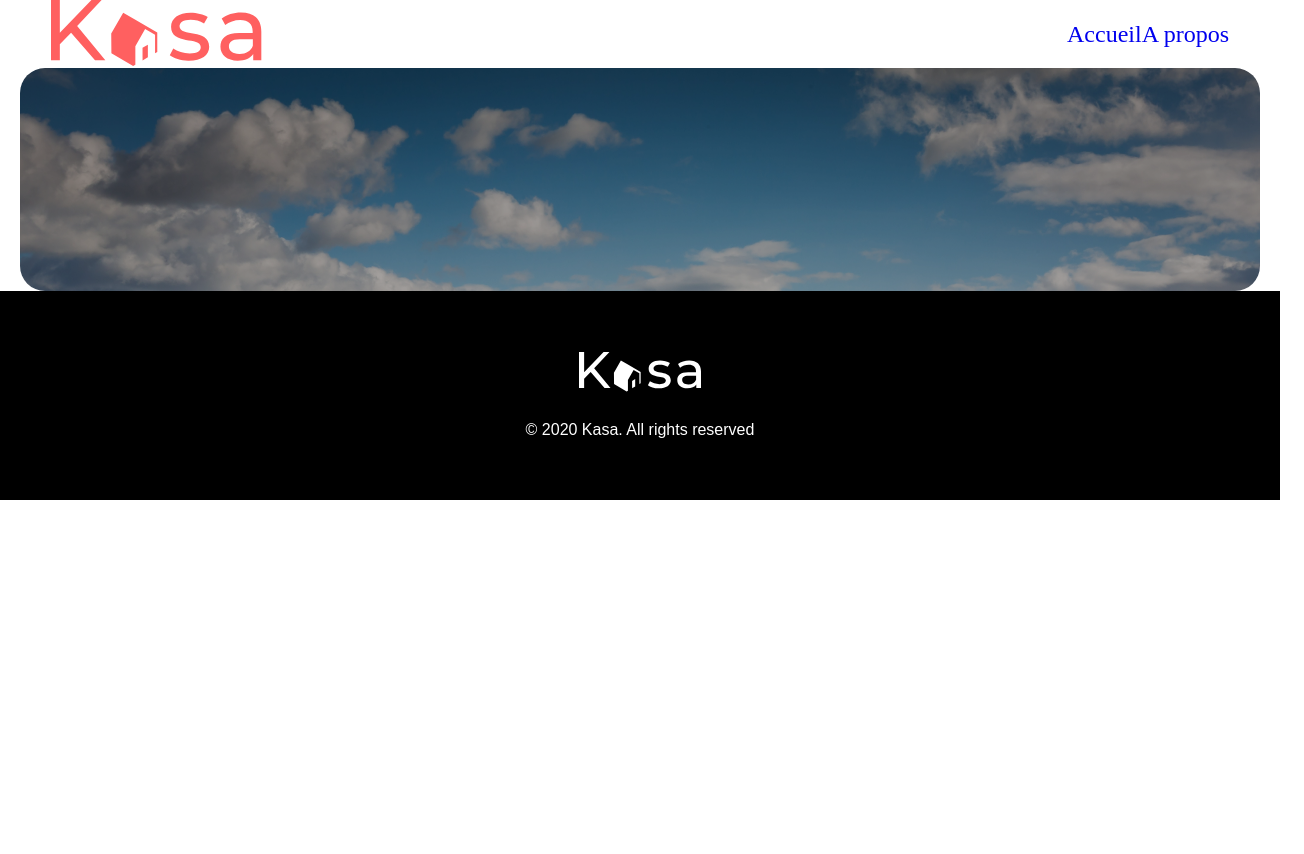
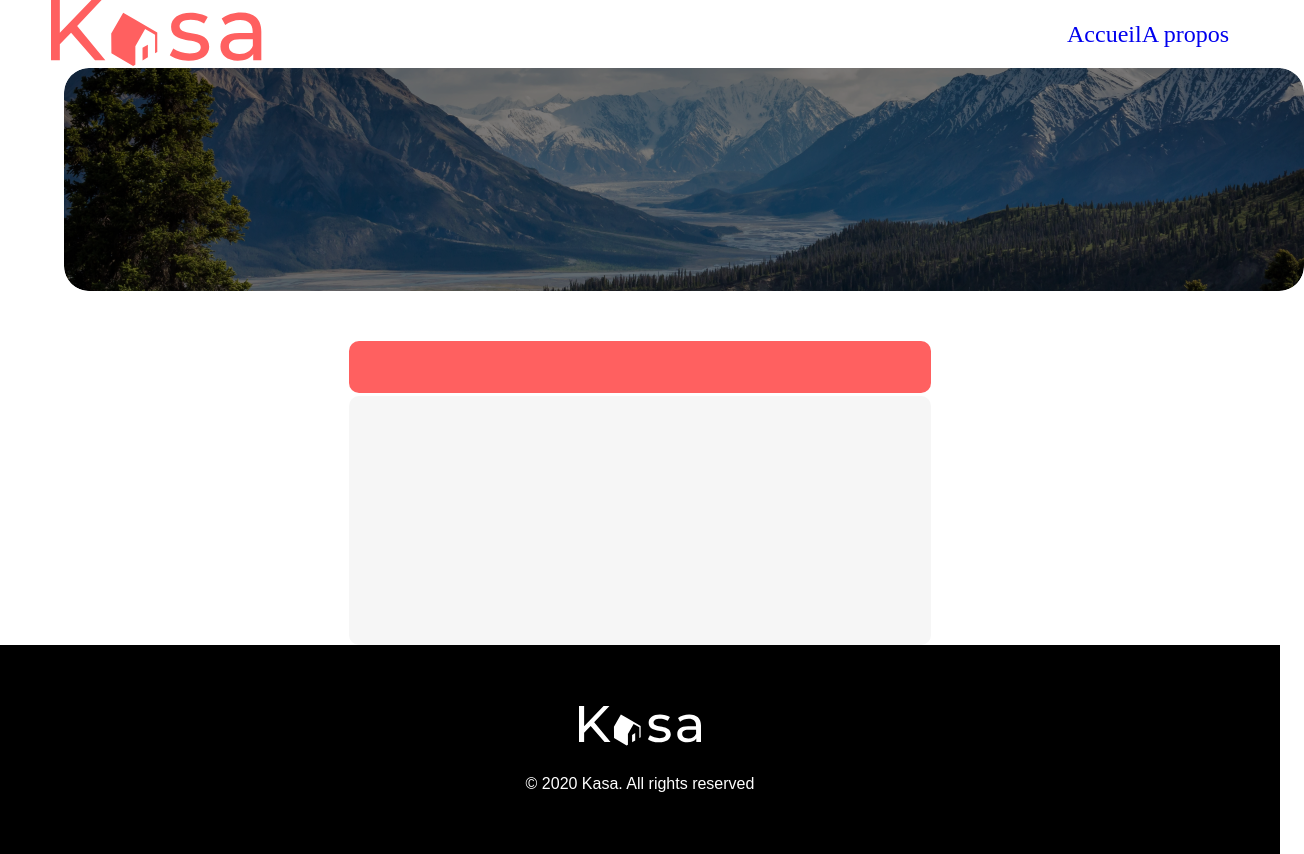
Before and after one commit to Chris92i/P7_kasa, a React (Vite) app: page /about in a window 1280 px wide. Shown: the whole page, 1304 px wide, since content can reach past the window. Before the commit the page ends 800 px from the top, so only its background shows below. Built offline with nearby package versions, Linux system fonts and the light colour scheme.

Commit message:
suite page about

```diff
--- a/src/components/Banner/Banner.jsx
+++ b/src/components/Banner/Banner.jsx
@@ -2,6 +2,8 @@ import './style.scss'
 import { useLocation } from 'react-router-dom'
 //import '../../assets/homeBanner.png'
 //import '../../assets/montagne.png'
+import backHome from '../../assets/homeBanner.png'
+import backAbout from '../../assets/aboutBanner.png'
 
 
 function Banner(){
@@ -14,16 +16,19 @@ function Banner(){
 
     switch(location.pathname){
         case '/':
-            bannerImage = '/src/assets/homeBanner.png'
+            bannerImage = backHome
+            //bannerImage = '/src/assets/homeBanner.png'
             bannerText = 'Chez vous, partout et ailleurs'
         break;
 
         case '/about':
-            bannerImage = '/src/assets/montagne.png'
+            bannerImage = backAbout
+            //bannerImage = '/src/assets/montagne.png'
             bannerText = ''
         break;
         default:
-            bannerImage = '/src/assets/homeBanner.png'
+            bannerImage = backHome
+            //bannerImage = '/src/assets/homeBanner.png'
             bannerText = 'Chez vous, partout et ailleurs'
 
     }
--- a/src/components/Banner/style.scss
+++ b/src/components/Banner/style.scss
@@ -14,6 +14,7 @@
     background-size: cover;
     background-repeat: no-repeat;
 
+
 }
 
 .banner_container .banner_text{
--- a/src/pages/About/About.jsx
+++ b/src/pages/About/About.jsx
@@ -13,7 +13,10 @@ function About(){
 
     return (
         <>
+            <div className='About'>
             <Banner page={location}/>
+            </div>
+            <Collapse />
         </>
     )
 
--- a/src/pages/About/index.scss
+++ b/src/pages/About/index.scss
@@ -0,0 +1,10 @@
+.About{
+    display: flex;
+    flex-direction: column;
+    flex: 1;
+    margin: auto;
+    gap: 50px;
+    margin-bottom: 50px;
+    width: 90%;
+    max-width: 1440px;
+}
```
